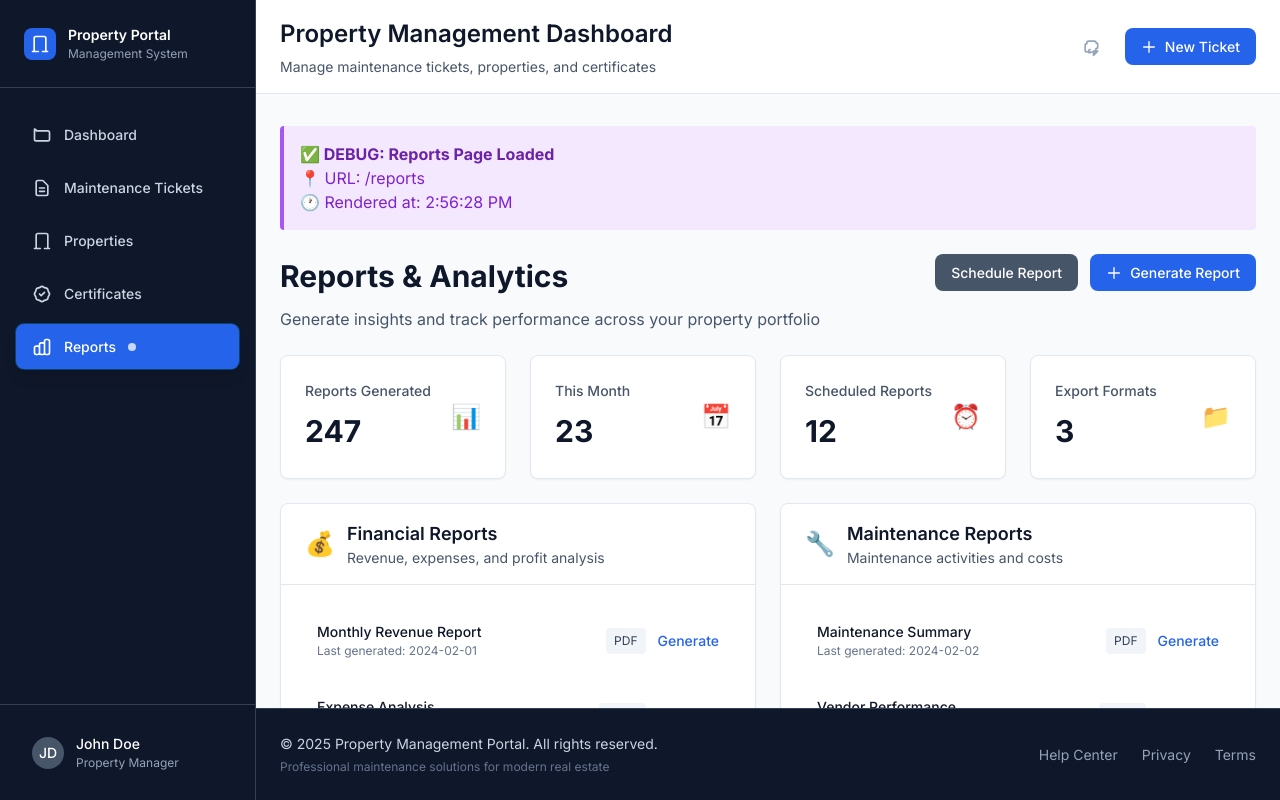
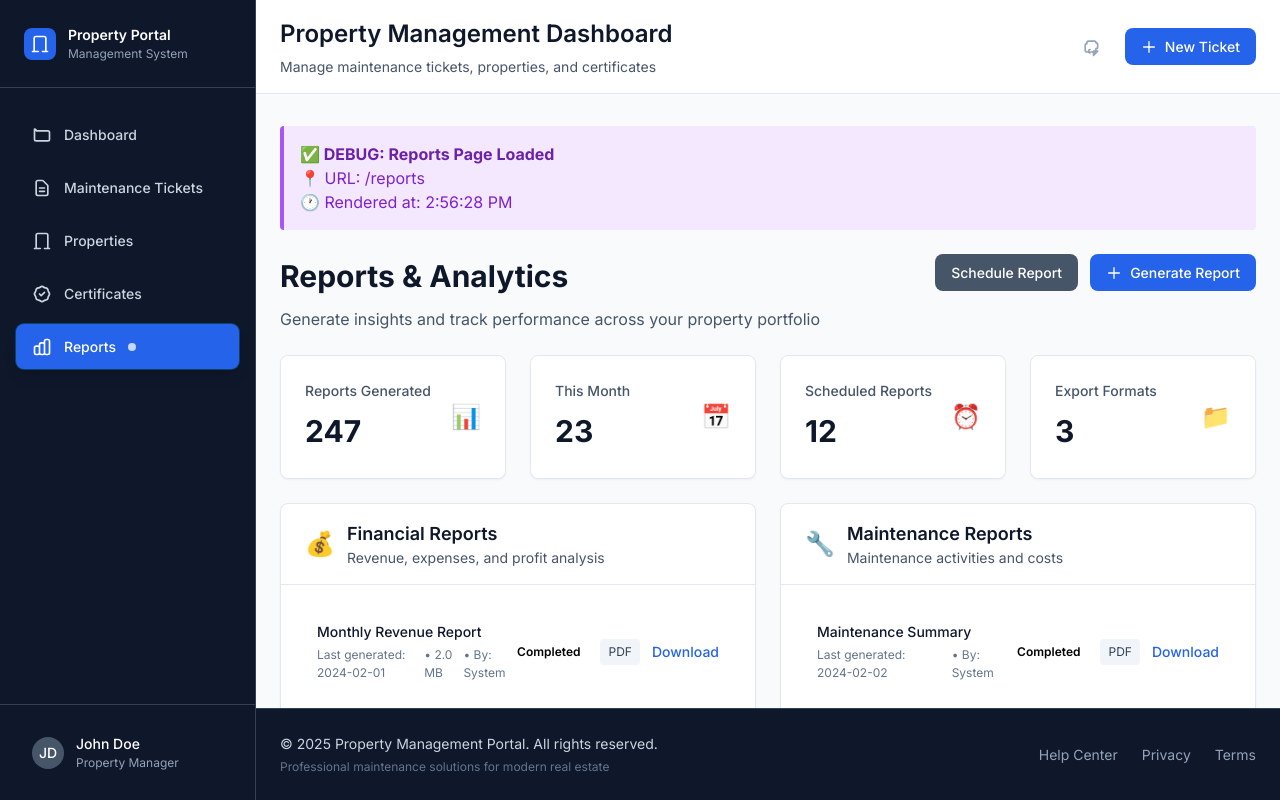
Before and after one commit to umerhussa11n/proactive-prop-management, a Next.js app in the folder apps/frontend/: page /reports in a window 1280 px wide. Built offline with nearby package versions, Linux system fonts and the light colour scheme.

Commit message:
feat(reports type): adding type to reports page

```diff
--- a/apps/frontend/src/app/reports/page.tsx
+++ b/apps/frontend/src/app/reports/page.tsx
@@ -1,17 +1,54 @@
 import React from 'react';
+import {
+  ReportCategory,
+  ReportStats,
+  ReportType,
+  ReportFormat,
+  ReportStatus
+} from '../../types/report';
 
 const ReportsPage = () => {
   console.log('📊 Reports page rendered!');
 
-  const reportCategories = [
+  const reportCategories: ReportCategory[] = [
     {
       title: 'Financial Reports',
       description: 'Revenue, expenses, and profit analysis',
       icon: '💰',
       reports: [
-        { name: 'Monthly Revenue Report', lastGenerated: '2024-02-01', format: 'PDF' },
-        { name: 'Expense Analysis', lastGenerated: '2024-01-28', format: 'Excel' },
-        { name: 'Profit & Loss Statement', lastGenerated: '2024-01-31', format: 'PDF' }
+        {
+          id: 1,
+          name: 'Monthly Revenue Report',
+          type: ReportType.FINANCIAL,
+          format: ReportFormat.PDF,
+          status: ReportStatus.COMPLETED,
+          lastGenerated: '2024-02-01',
+          createdBy: 'System',
+          fileSize: 2048576, // 2MB
+          downloadUrl: '#'
+        },
+        {
+          id: 2,
+          name: 'Expense Analysis',
+          type: ReportType.FINANCIAL,
+          format: ReportFormat.EXCEL,
+          status: ReportStatus.COMPLETED,
+          lastGenerated: '2024-01-28',
+          createdBy: 'John Doe',
+          fileSize: 1536000, // 1.5MB
+          downloadUrl: '#'
+        },
+        {
+          id: 3,
+          name: 'Profit & Loss Statement',
+          type: ReportType.FINANCIAL,
+          format: ReportFormat.PDF,
+          status: ReportStatus.COMPLETED,
+          lastGenerated: '2024-01-31',
+          createdBy: 'System',
+          fileSize: 1024000, // 1MB
+          downloadUrl: '#'
+        }
       ]
     },
     {
@@ -19,9 +56,35 @@ const ReportsPage = () => {
       description: 'Maintenance activities and costs',
       icon: '🔧',
       reports: [
-        { name: 'Maintenance Summary', lastGenerated: '2024-02-02', format: 'PDF' },
-        { name: 'Vendor Performance', lastGenerated: '2024-01-29', format: 'Excel' },
-        { name: 'Cost Analysis', lastGenerated: '2024-01-30', format: 'PDF' }
+        {
+          id: 4,
+          name: 'Maintenance Summary',
+          type: ReportType.MAINTENANCE,
+          format: ReportFormat.PDF,
+          status: ReportStatus.COMPLETED,
+          lastGenerated: '2024-02-02',
+          createdBy: 'System',
+          downloadUrl: '#'
+        },
+        {
+          id: 5,
+          name: 'Vendor Performance',
+          type: ReportType.MAINTENANCE,
+          format: ReportFormat.EXCEL,
+          status: ReportStatus.GENERATING,
+          lastGenerated: '2024-01-29',
+          createdBy: 'Jane Smith'
+        },
+        {
+          id: 6,
+          name: 'Cost Analysis',
+          type: ReportType.MAINTENANCE,
+          format: ReportFormat.PDF,
+          status: ReportStatus.COMPLETED,
+          lastGenerated: '2024-01-30',
+          createdBy: 'System',
+          downloadUrl: '#'
+        }
       ]
     },
     {
@@ -29,9 +92,35 @@ const ReportsPage = () => {
       description: 'Tenant occupancy and vacancy trends',
       icon: '👥',
       reports: [
-        { name: 'Occupancy Rate Report', lastGenerated: '2024-02-01', format: 'PDF' },
-        { name: 'Vacancy Analysis', lastGenerated: '2024-01-31', format: 'Excel' },
-        { name: 'Tenant Turnover', lastGenerated: '2024-01-28', format: 'PDF' }
+        {
+          id: 7,
+          name: 'Occupancy Rate Report',
+          type: ReportType.OCCUPANCY,
+          format: ReportFormat.PDF,
+          status: ReportStatus.COMPLETED,
+          lastGenerated: '2024-02-01',
+          createdBy: 'System',
+          downloadUrl: '#'
+        },
+        {
+          id: 8,
+          name: 'Vacancy Analysis',
+          type: ReportType.OCCUPANCY,
+          format: ReportFormat.EXCEL,
+          status: ReportStatus.COMPLETED,
+          lastGenerated: '2024-01-31',
+          createdBy: 'John Doe',
+          downloadUrl: '#'
+        },
+        {
+          id: 9,
+          name: 'Tenant Turnover',
+          type: ReportType.OCCUPANCY,
+          format: ReportFormat.PDF,
+          status: ReportStatus.SCHEDULED,
+          lastGenerated: '2024-01-28',
+          createdBy: 'System'
+        }
       ]
     },
     {
@@ -39,19 +128,69 @@ const ReportsPage = () => {
       description: 'Certificate status and compliance tracking',
       icon: '📋',
       reports: [
-        { name: 'Certificate Expiry Report', lastGenerated: '2024-02-02', format: 'PDF' },
-        { name: 'Compliance Status', lastGenerated: '2024-01-30', format: 'Excel' },
-        { name: 'Inspection Schedule', lastGenerated: '2024-01-29', format: 'PDF' }
+        {
+          id: 10,
+          name: 'Certificate Expiry Report',
+          type: ReportType.COMPLIANCE,
+          format: ReportFormat.PDF,
+          status: ReportStatus.COMPLETED,
+          lastGenerated: '2024-02-02',
+          createdBy: 'System',
+          downloadUrl: '#'
+        },
+        {
+          id: 11,
+          name: 'Compliance Status',
+          type: ReportType.COMPLIANCE,
+          format: ReportFormat.EXCEL,
+          status: ReportStatus.COMPLETED,
+          lastGenerated: '2024-01-30',
+          createdBy: 'Jane Smith',
+          downloadUrl: '#'
+        },
+        {
+          id: 12,
+          name: 'Inspection Schedule',
+          type: ReportType.COMPLIANCE,
+          format: ReportFormat.PDF,
+          status: ReportStatus.COMPLETED,
+          lastGenerated: '2024-01-29',
+          createdBy: 'System',
+          downloadUrl: '#'
+        }
       ]
     }
   ];
 
-  const quickStats = [
+  const quickStats: ReportStats[] = [
     { label: 'Reports Generated', value: '247', icon: '📊', color: 'text-primary-600' },
     { label: 'This Month', value: '23', icon: '📅', color: 'text-success-600' },
     { label: 'Scheduled Reports', value: '12', icon: '⏰', color: 'text-yellow-600' },
     { label: 'Export Formats', value: '3', icon: '📁', color: 'text-blue-600' },
   ];
+
+  // Helper function to get status styling
+  const getStatusStyle = (status: ReportStatus): string => {
+    switch (status) {
+      case ReportStatus.COMPLETED:
+        return 'bg-success-100 text-success-800';
+      case ReportStatus.GENERATING:
+        return 'bg-blue-100 text-blue-800';
+      case ReportStatus.SCHEDULED:
+        return 'bg-yellow-100 text-yellow-800';
+      case ReportStatus.FAILED:
+        return 'bg-danger-100 text-danger-800';
+      default:
+        return 'bg-neutral-100 text-neutral-800';
+    }
+  };
+
+  // Helper function to format file size
+  const formatFileSize = (bytes?: number): string => {
+    if (!bytes) return '';
+    const mb = bytes / (1024 * 1024);
+    return `${mb.toFixed(1)} MB`;
+  };
 
   return (
     <div className="space-y-6">
@@ -116,19 +255,34 @@ const ReportsPage = () => {
             {/* Reports List */}
             <div className="p-6">
               <div className="space-y-3">
-                {category.reports.map((report, reportIndex) => (
-                  <div key={reportIndex} className="flex items-center justify-between p-3 rounded-lg hover:bg-neutral-50 transition-colors">
+                {category.reports.map((report) => (
+                  <div key={report.id} className="flex items-center justify-between p-3 rounded-lg hover:bg-neutral-50 transition-colors">
                     <div className="flex-1">
                       <h4 className="text-sm font-medium text-neutral-900">{report.name}</h4>
-                      <p className="text-xs text-neutral-500">Last generated: {report.lastGenerated}</p>
+                      <div className="flex items-center space-x-2 text-xs text-neutral-500 mt-1">
+                        <span>Last generated: {report.lastGenerated}</span>
+                        {report.fileSize && (
+                          <span>• {formatFileSize(report.fileSize)}</span>
+                        )}
+                        <span>• By: {report.createdBy}</span>
+                      </div>
                     </div>
                     <div className="flex items-center space-x-3">
+                      <span className={`inline-flex px-2 py-1 text-xs font-semibold rounded-full ${getStatusStyle(report.status)}`}>
+                        {report.status}
+                      </span>
                       <span className="px-2 py-1 bg-neutral-100 text-neutral-700 text-xs rounded">
                         {report.format}
                       </span>
-                      <button className="text-primary-600 hover:text-primary-900 text-sm font-medium">
-                        Generate
-                      </button>
+                      {report.status === ReportStatus.COMPLETED ? (
+                        <button className="text-primary-600 hover:text-primary-900 text-sm font-medium">
+                          Download
+                        </button>
+                      ) : (
+                        <button className="text-primary-600 hover:text-primary-900 text-sm font-medium">
+                          Generate
+                        </button>
+                      )}
                     </div>
                   </div>
                 ))}
--- /dev/null
+++ b/apps/frontend/src/types/report.ts
@@ -0,0 +1,83 @@
+
+export enum ReportType {
+  FINANCIAL = 'Financial',
+  MAINTENANCE = 'Maintenance',
+  OCCUPANCY = 'Occupancy',
+  COMPLIANCE = 'Compliance',
+  CUSTOM = 'Custom'
+}
+
+export enum ReportFormat {
+  PDF = 'PDF',
+  EXCEL = 'Excel',
+  CSV = 'CSV',
+  JSON = 'JSON'
+}
+
+export enum ReportStatus {
+  GENERATING = 'Generating',
+  COMPLETED = 'Completed',
+  FAILED = 'Failed',
+  SCHEDULED = 'Scheduled'
+}
+
+export interface Report {
+  id: number;
+  name: string;
+  type: ReportType;
+  format: ReportFormat;
+  status: ReportStatus;
+  lastGenerated: string;
+  createdBy: string;
+  fileSize?: number; // in bytes
+  downloadUrl?: string;
+  parameters?: ReportParameters;
+}
+
+export interface ReportParameters {
+  dateFrom?: string;
+  dateTo?: string;
+  propertyIds?: number[];
+  includeCharts?: boolean;
+  [key: string]: any; // Allow custom parameters
+}
+
+export interface ReportCategory {
+  title: string;
+  description: string;
+  icon: string;
+  reports: Report[];
+}
+
+export interface ReportStats {
+  label: string;
+  value: string;
+  icon: string;
+  color: string;
+}
+
+export interface ReportTemplate {
+  id: number;
+  name: string;
+  type: ReportType;
+  description: string;
+  defaultFormat: ReportFormat;
+  parameters: ReportParameters;
+  isCustom: boolean;
+}
+
+// For reports page component
+export interface ReportsPageData {
+  reportCategories: ReportCategory[];
+  stats: ReportStats[];
+  templates: ReportTemplate[];
+  recentReports: Report[];
+}
+
+export interface ReportGenerateRequest {
+  templateId?: number;
+  name: string;
+  type: ReportType;
+  format: ReportFormat;
+  parameters: ReportParameters;
+}
```
